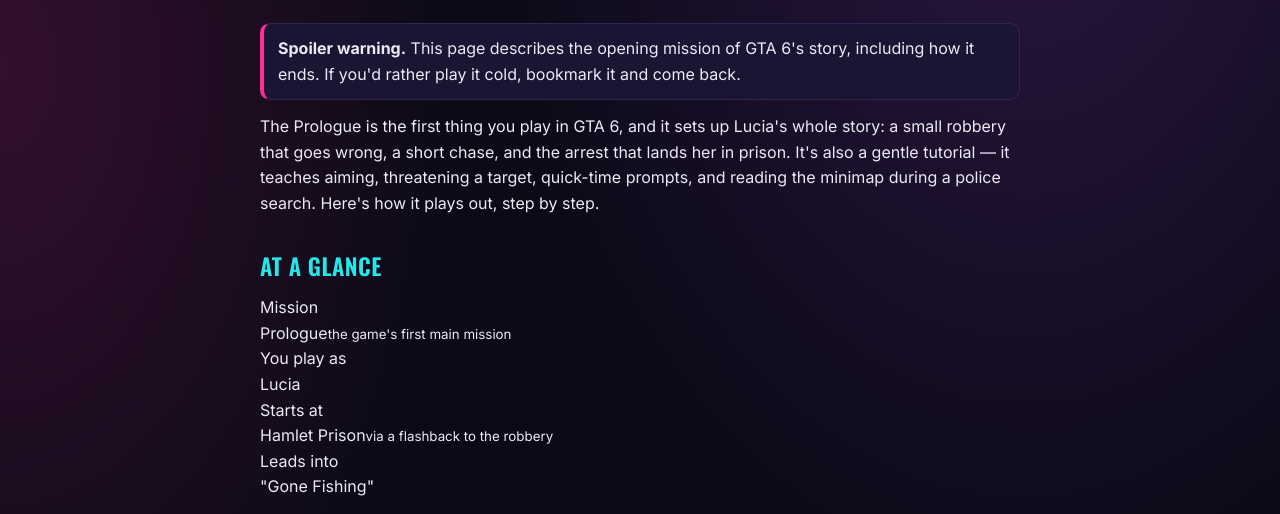
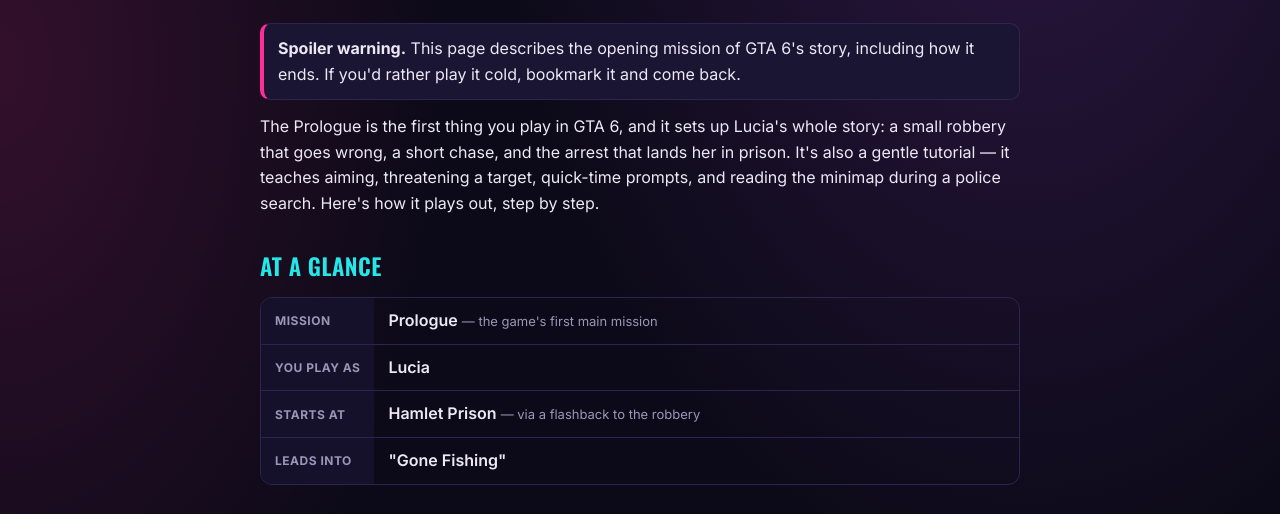
Before and after one commit to olivierjbaptiste/loothub, a plain HTML site: page prologue.html in a window 1280 px wide. Shown: the part 226-740 px from the top of the page. Drawn offline with nearby package versions, Linux system fonts and the light colour scheme.

Commit message:
Fix GTA VI prologue layout and gameplay wording

```diff
--- a/prologue.html
+++ b/prologue.html
@@ -29,6 +29,11 @@
 .steps>li{counter-increment:step;position:relative;padding:12px 0 12px 46px;border-bottom:1px solid var(--line)}
 .steps>li::before{content:counter(step);position:absolute;left:0;top:12px;width:30px;height:30px;border-radius:50%;background:var(--grad);color:#fff;font-weight:700;display:flex;align-items:center;justify-content:center;font-size:14px}
 .article h3{margin-top:18px}
+.glance{display:grid;grid-template-columns:auto 1fr;margin:12px 0;border:1px solid var(--line);border-radius:12px;overflow:hidden}
+.glance dt{background:var(--bg2);color:var(--muted);font-size:12px;text-transform:uppercase;letter-spacing:.5px;font-weight:700;padding:10px 14px;border-bottom:1px solid var(--line);display:flex;align-items:center;white-space:nowrap}
+.glance dd{margin:0;padding:10px 14px;border-bottom:1px solid var(--line);font-weight:600}
+.glance dd span{color:var(--muted);font-weight:400;font-size:13px}
+.glance dt:last-of-type,.glance dd:last-of-type{border-bottom:0}
 </style>
   <script async src="https://pagead2.googlesyndication.com/pagead/js/adsbygoogle.js?client=ca-pub-5921034205011428" crossorigin="anonymous"></script>
 </head>
@@ -55,12 +60,12 @@
     <p>The Prologue is the first thing you play in GTA 6, and it sets up Lucia's whole story: a small robbery that goes wrong, a short chase, and the arrest that lands her in prison. It's also a gentle tutorial — it teaches aiming, threatening a target, quick-time prompts, and reading the minimap during a police search. Here's how it plays out, step by step.</p>
 
     <h2>At a glance</h2>
-    <div class="facts">
-      <div class="fact"><div class="k">Mission</div><div class="v">Prologue<small>the game's first main mission</small></div></div>
-      <div class="fact"><div class="k">You play as</div><div class="v">Lucia</div></div>
-      <div class="fact"><div class="k">Starts at</div><div class="v">Hamlet Prison<small>via a flashback to the robbery</small></div></div>
-      <div class="fact"><div class="k">Leads into</div><div class="v">"Gone Fishing"</div></div>
-    </div>
+    <dl class="glance">
+      <dt>Mission</dt><dd>Prologue <span>— the game's first main mission</span></dd>
+      <dt>You play as</dt><dd>Lucia</dd>
+      <dt>Starts at</dt><dd>Hamlet Prison <span>— via a flashback to the robbery</span></dd>
+      <dt>Leads into</dt><dd>"Gone Fishing"</dd>
+    </dl>
 
     <h2>Step by step</h2>
     <ol class="steps">
```
Also changed, not shown: gameplay.html (+3 -3 lines).
